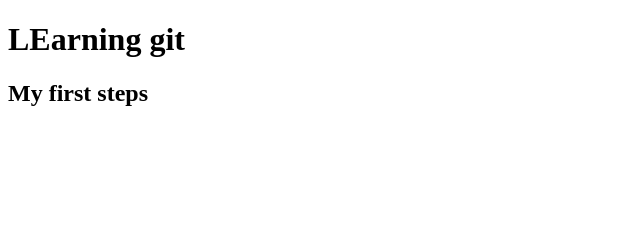
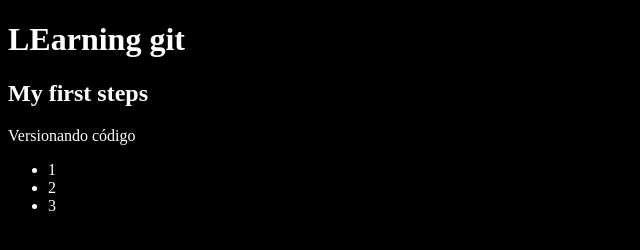
Before and after one commit to etherubn/gitpractice, a plain HTML site: page initial.html in a window 1280 px wide. Shown: the whole page, without its empty margins (0-640 px from the left). Drawn offline with Linux system fonts and the light colour scheme.

Commit message:
agregando css a initial.html

```diff
--- a/initial.html
+++ b/initial.html
@@ -4,9 +4,16 @@
     <meta charset="UTF-8">
     <meta name="viewport" content="width=device-width, initial-scale=1.0">
     <title>Document</title>
+    <link rel="stylesheet" href="style.css">
 </head>
 <body>
     <h1>LEarning git</h1>
     <h2>My first steps</h2>
+    <p>Versionando código</p>
+    <ul>
+        <li>1</li>
+        <li>2</li>
+        <li>3</li>
+    </ul>
 </body>
 </html>
```
